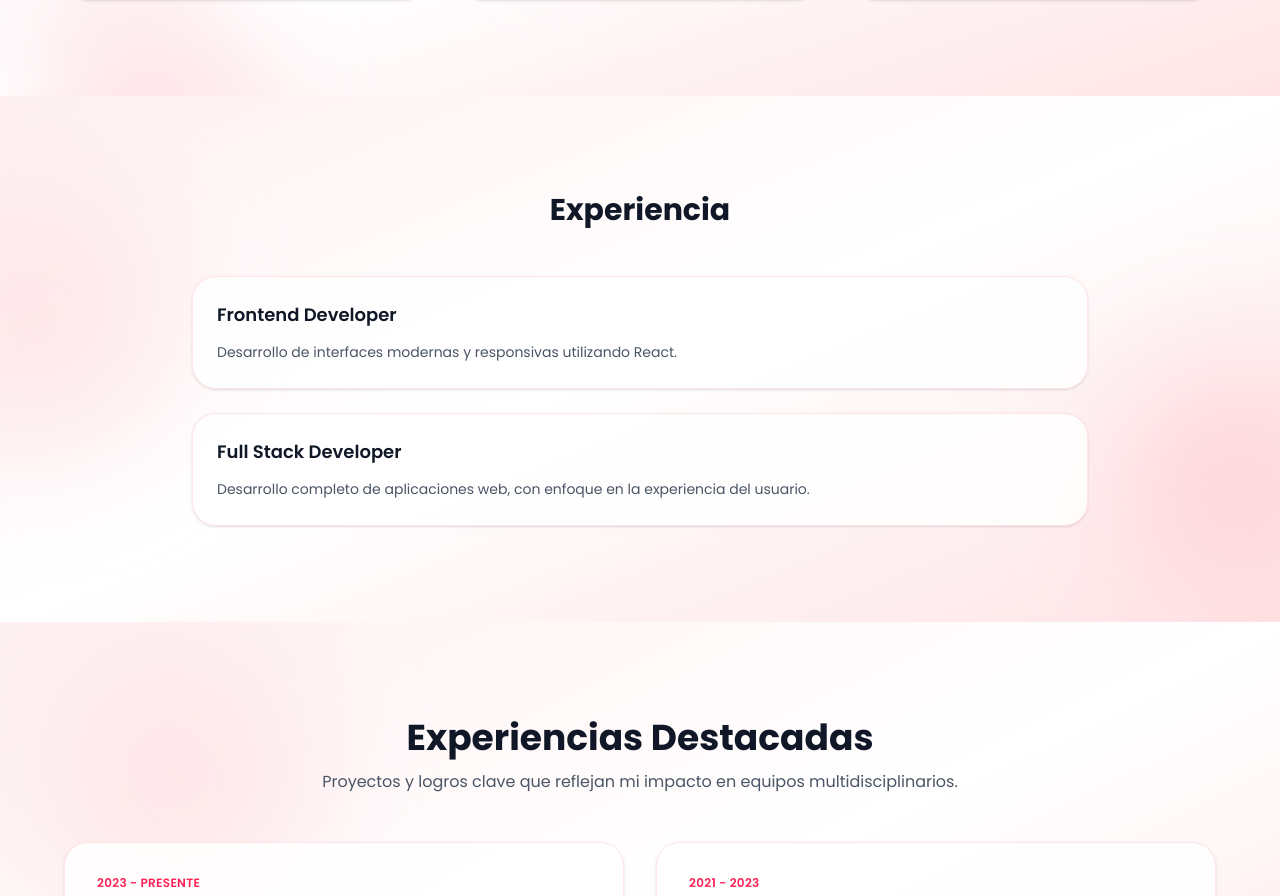
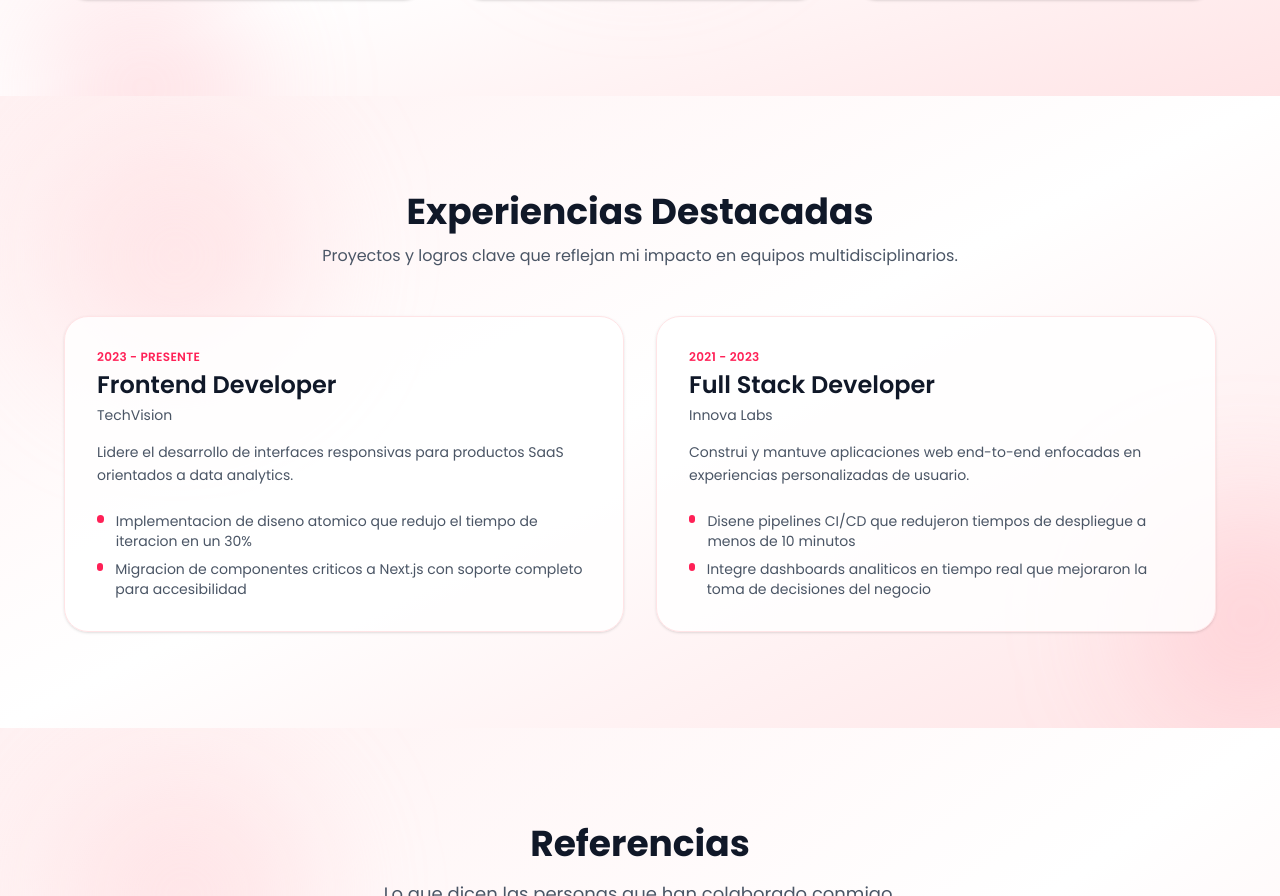
Before and after one commit to DMaTeoG/DavidGuerreroi_portafolio, a Next.js app: page / in a window 1280 px wide. Shown: the part 1916-2812 px from the top of the page. Built offline with nearby package versions, Linux system fonts and the light colour scheme.

Commit message:
refactor: drop legacy experience section

```diff
--- a/src/app/page.tsx
+++ b/src/app/page.tsx
@@ -11,7 +11,6 @@ import HeroSection from "@/components/HeroSection";
 import AboutSection from "@/components/AboutSection";
 import TechnologiesSection from "@/components/TechnologiesSection";
 import ProjectsSection from "@/components/ProjectsSection";
-import ExperienceSection from "@/components/ExperienceSection";
 import ExperienceHighlights from "@/components/ExperienceHighlights";
 import ReferencesSection from "@/components/ReferencesSection";
 import ContactSection from "@/components/ContactSection";
@@ -155,7 +154,6 @@ export default function Home() {
       <AboutSection data={data.about} />
       <TechnologiesSection data={data.technologies} />
       <ProjectsSection data={data.projects} />
-      <ExperienceSection data={data.experience} />
       <ExperienceHighlights data={data.experienceHighlights} />
       <ReferencesSection data={data.references} />
       <ContactSection
```
